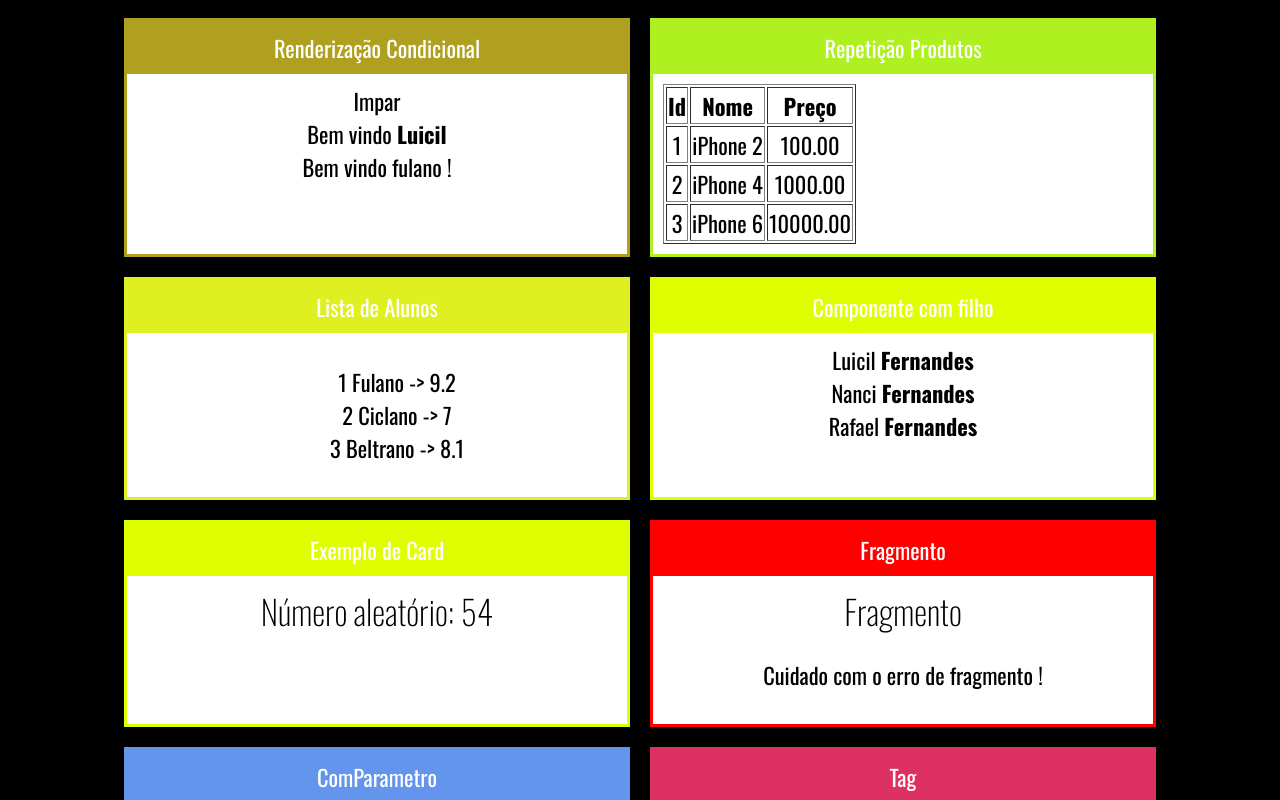
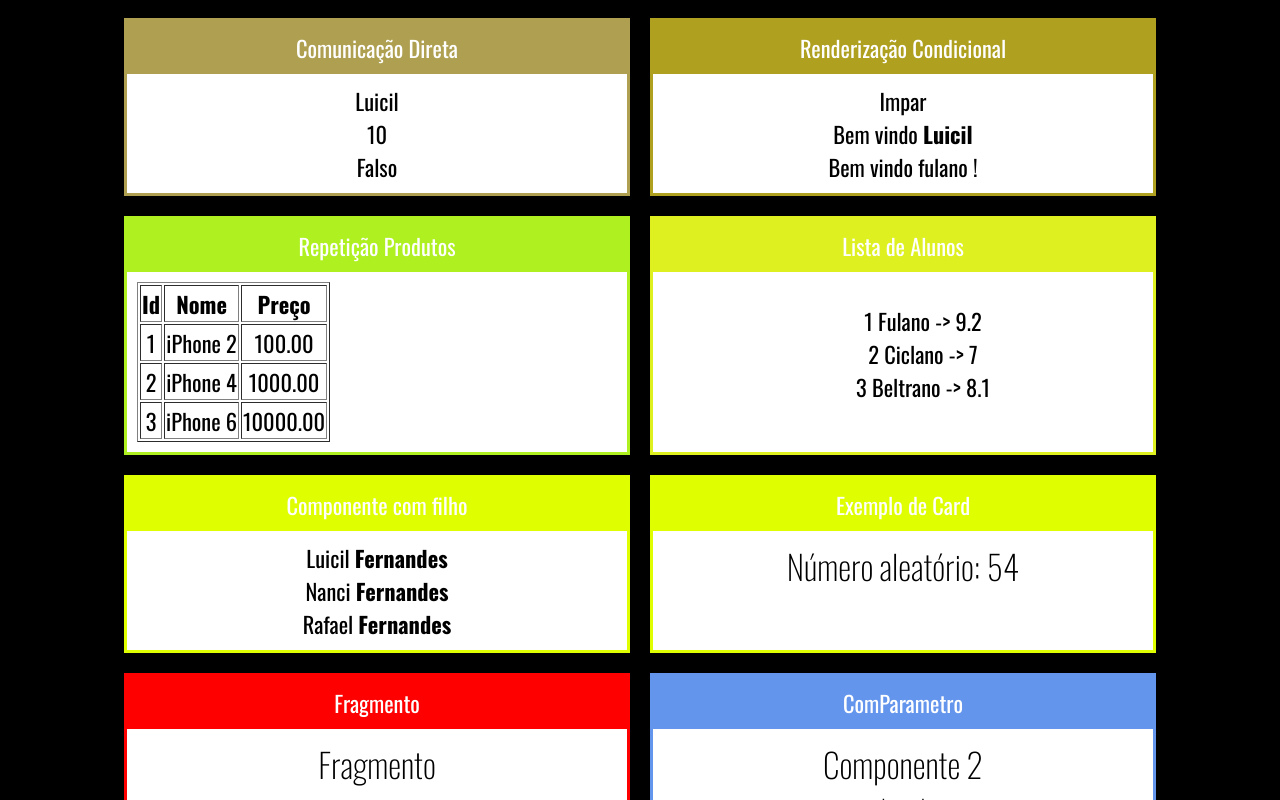
Before and after one commit to luicil/fundamentos-react, a React (Create React App) app: page / in a window 1280 px wide. Shown: the top 800 px of the page. Built offline with nearby package versions, Linux system fonts and the light colour scheme.

Commit message:
comunicação direta

```diff
--- a/src/app.jsx
+++ b/src/app.jsx
@@ -14,6 +14,7 @@ import ListaAlunos from './components/repeticao/listaAlunos'
 import TabelaProdutos from './components/repeticao/tabelaProdutos'
 import ParOuImpar from './components/condicional/ParOuImpar'
 import UsuarioInfo from './components/condicional/UsuarioInfo'
+import DiretaPai from './components/comunicacao/diretaPai'
 
 const tag = <strong>Olá React</strong>
 
@@ -23,12 +24,15 @@ export default () => (
 
         <div className="Cards" >
 
-        <Card titulo="Renderização Condicional" color="#AFA020" >
-                <ParOuImpar numero = {21} />
-                <UsuarioInfo usuario = {{nome: 'Luicil'}} />
-                <UsuarioInfo usuario = {{}} />
+            <Card titulo="Comunicação Direta" color="#AFA051" >
+                <DiretaPai />
             </Card>
 
+            <Card titulo="Renderização Condicional" color="#AFA020" >
+                <ParOuImpar numero={21} />
+                <UsuarioInfo usuario={{ nome: 'Luicil' }} />
+                <UsuarioInfo usuario={{}} />
+            </Card>
 
             <Card titulo="Repetição Produtos" color="#AFF020" >
                 <TabelaProdutos></TabelaProdutos>
--- /dev/null
+++ b/src/components/comunicacao/diretaFilho.jsx
@@ -0,0 +1,13 @@
+/* eslint-disable import/no-anonymous-default-export */
+import React from 'react'
+
+export default props =>{
+    return (
+        <div>
+            <div>{ props.texto }</div>
+            <div>{ props.numero }</div>
+            <div>{ props.boolean ? "Verdadeiro" : "Falso" }</div>
+        </div>
+
+    )
+}
--- /dev/null
+++ b/src/components/comunicacao/diretaPai.jsx
@@ -0,0 +1,11 @@
+/* eslint-disable import/no-anonymous-default-export */
+import React from 'react'
+import DiretaFilho from './diretaFilho'
+
+export default props =>{
+    return (
+        <div>
+            <DiretaFilho texto="Luicil" numero={10} boolean={false} />
+        </div>
+    )
+}
```
